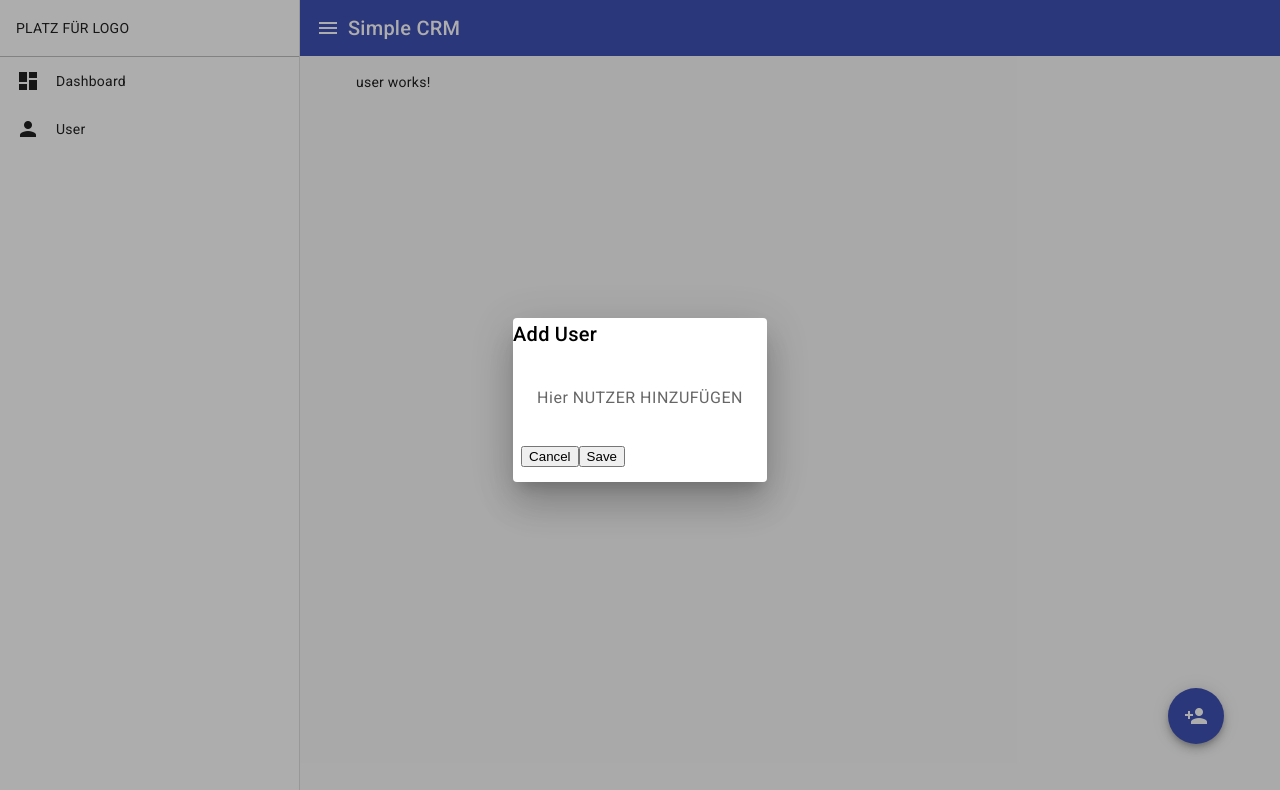
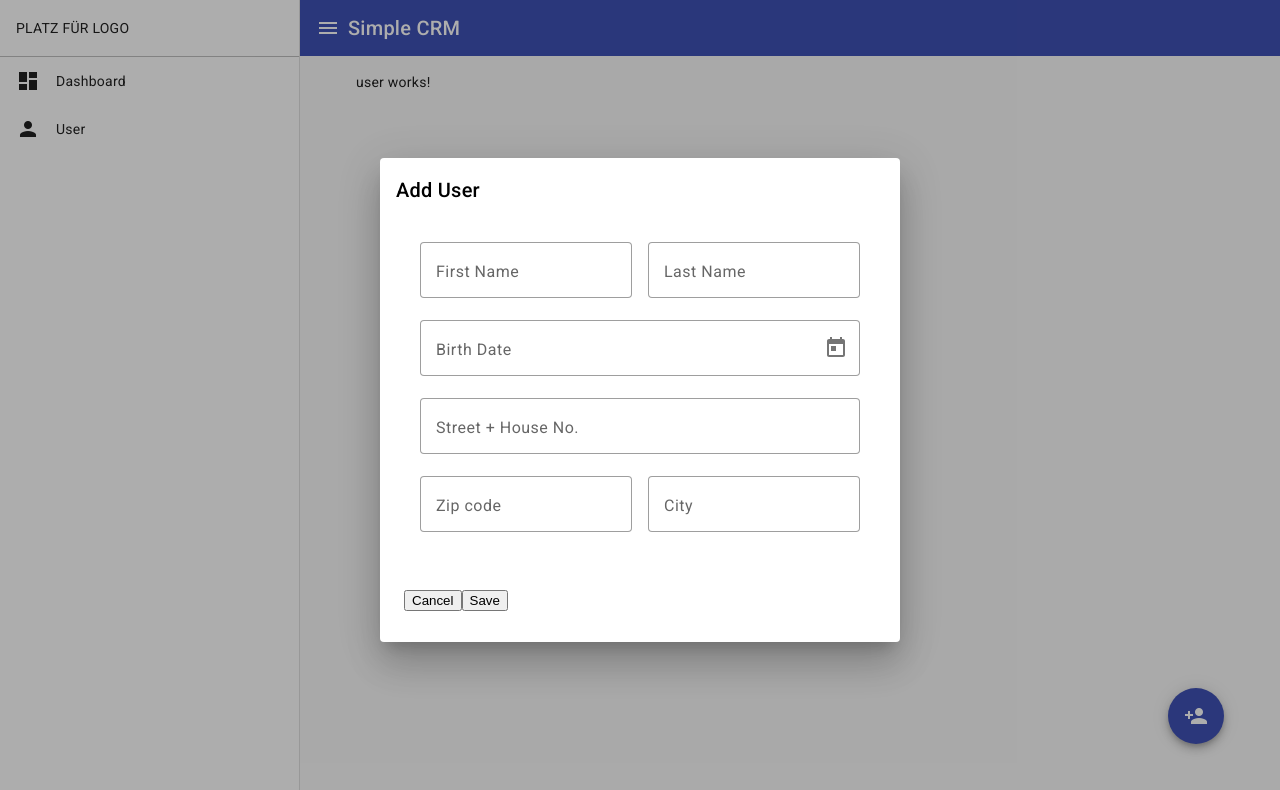
Before and after one commit to GDR1909/Simple-CRM, an Angular app: page /user in a window 1280 px wide. Both pictures are taken after a click on the button "person_add". Shown: the top 790 px of the page. Built offline with nearby package versions, Linux system fonts and the light colour scheme.

Commit message:
added more input fields to the dialog component

```diff
--- a/src/app/dialog-add-user/dialog-add-user.component.html
+++ b/src/app/dialog-add-user/dialog-add-user.component.html
@@ -1,10 +1,56 @@
+<div class="dialogAddUser">
     <h2 mat-dialog-title>Add User</h2>
 
     <mat-dialog-content>
-    Hier NUTZER HINZUFÜGEN
+        <div>
+            <mat-form-field appearance="outline" class="mr-16">
+                <mat-label>First Name</mat-label>
+                <input matInput placeholder="Placeholder">
+                <!-- <mat-hint>Please enter your first name</mat-hint> -->
+            </mat-form-field>
+
+            <mat-form-field appearance="outline">
+                <mat-label>Last Name</mat-label>
+                <input matInput placeholder="Placeholder">
+                <!-- <mat-hint>Please enter your last name</mat-hint> -->
+            </mat-form-field>
+        </div>
+
+        <div>
+            <mat-form-field appearance="outline" class="fullWidth">
+                <mat-label>Birth Date</mat-label>
+                <input matInput placeholder="Placeholder" [matDatepicker]="picker1" [matDatepickerFilter]="dateFilter">
+                <mat-datepicker-toggle matIconSuffix [for]="picker1"></mat-datepicker-toggle>
+                <mat-datepicker #picker1></mat-datepicker>
+                <!-- <mat-hint>Please enter your birth date</mat-hint> -->
+            </mat-form-field>
+        </div>
+
+        <div>
+            <mat-form-field appearance="outline" class="fullWidth">
+                <mat-label>Street + House No.</mat-label>
+                <input matInput placeholder="Placeholder">
+                <!-- <mat-hint>Please enter your address</mat-hint> -->
+            </mat-form-field>
+        </div>
+
+        <div>
+            <mat-form-field appearance="outline" class="mr-16">
+                <mat-label>Zip code</mat-label>
+                <input matInput placeholder="Placeholder">
+                <!-- <mat-hint>Please enter your zip code</mat-hint> -->
+            </mat-form-field>
+
+            <mat-form-field appearance="outline">
+                <mat-label>City</mat-label>
+                <input matInput placeholder="Placeholder">
+                <!-- <mat-hint>Please enter your city</mat-hint> -->
+            </mat-form-field>
+        </div>
     </mat-dialog-content>
 
     <mat-dialog-actions>
         <button mat-button>Cancel</button>
         <button mat-button cdkFocusInitial>Save</button>
     </mat-dialog-actions>
+</div>
--- a/src/app/dialog-add-user/dialog-add-user.component.scss
+++ b/src/app/dialog-add-user/dialog-add-user.component.scss
@@ -0,0 +1,3 @@
+.dialogAddUser {
+    padding: 16px;
+}
--- a/src/app/dialog-add-user/dialog-add-user.component.ts
+++ b/src/app/dialog-add-user/dialog-add-user.component.ts
@@ -1,13 +1,44 @@
 import { Component } from '@angular/core';
 import { MatDialogActions, MatDialogContent } from '@angular/material/dialog';
+import { MatFormField, MatHint, MatLabel } from '@angular/material/form-field';
+import { MatInput, MatInputModule } from '@angular/material/input';
+import {
+  MatNativeDateModule,
+  provideNativeDateAdapter,
+} from '@angular/material/core';
+import {
+  MatDatepicker,
+  MatDatepickerModule,
+  MatDatepickerToggle,
+} from '@angular/material/datepicker';
+import { FormsModule, ReactiveFormsModule } from '@angular/forms';
 
 @Component({
   selector: 'app-dialog-add-user',
   standalone: true,
-  imports: [MatDialogContent, MatDialogActions],
+  providers: [provideNativeDateAdapter()],
+  imports: [
+    MatDialogContent,
+    MatDialogActions,
+    MatFormField,
+    MatLabel,
+    MatHint,
+    MatInput,
+    MatDatepicker,
+    MatDatepickerToggle,
+    MatDatepickerModule,
+    MatInputModule,
+    MatNativeDateModule,
+    FormsModule,
+    ReactiveFormsModule
+  ],
   templateUrl: './dialog-add-user.component.html',
-  styleUrl: './dialog-add-user.component.scss'
+  styleUrl: './dialog-add-user.component.scss',
 })
 export class DialogAddUserComponent {
-
+  dateFilter = (d: Date | null): boolean => {
+    const today = new Date();
+    today.setHours(0, 0, 0, 0);
+    return (d || new Date()) >= today;
+  };
 }
--- a/src/styles.scss
+++ b/src/styles.scss
@@ -12,3 +12,11 @@ body {
     margin: 0;
     font-family: Roboto, "Helvetica Neue", sans-serif;
 }
+
+.mr-16 {
+    margin-right: 16px;
+}
+
+.fullWidth {
+    width: 100%;
+}
```
Also changed, not shown: src/app/app.component.ts (+13 -2 lines). Lines whose indentation alone changed are shown as unchanged.
